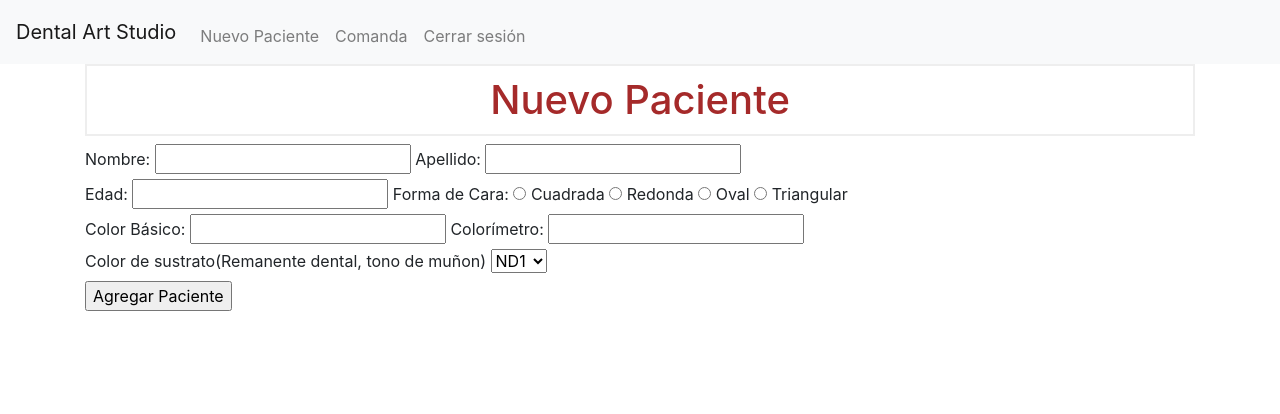
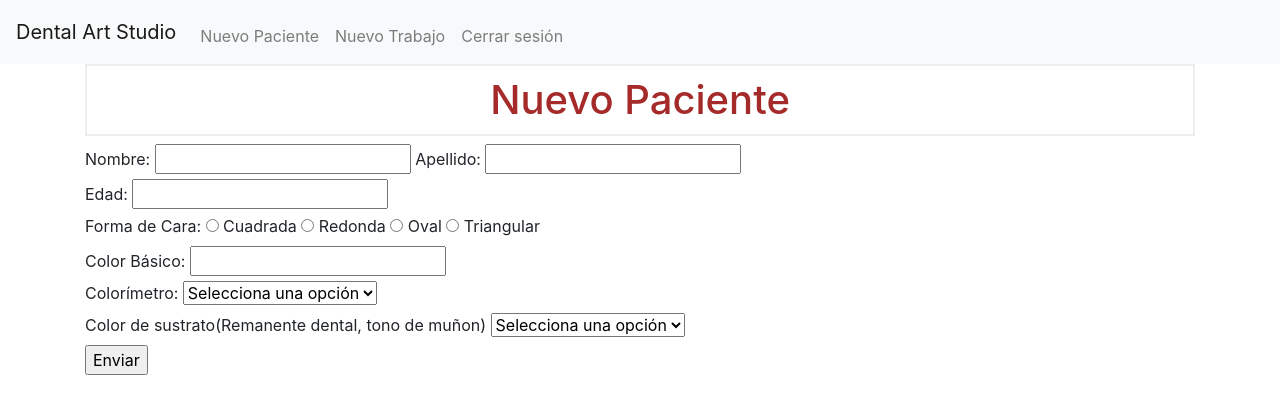
Before and after one commit to franktl1320/dentist-art-studio, a Flask app: page /add_patient in a window 1280 px wide. Shown: the top 414 px of the page. Run offline with Flask 3, Linux system fonts and the light colour scheme; a user stored in the database is signed in; some libraries are stand-ins or nearby versions.

Commit message:
al parecer hice muchos cambios desde la ultima vez, todo bien hasta aqui antes de ponerle la forma de file upload

```diff
--- a/app.py
+++ b/app.py
@@ -150,6 +150,8 @@ def register():
 @app.route('/add_patient', methods=('GET','POST'))
 @login_required
 def add_patient():
+    GUM_COLOR_OPTIONS = ['ND1', 'ND2', 'ND3', 'ND4', 'ND5', 'ND6', 'ND7', 'ND8', 'ND9']
+    COLORIMETER_OPTIONS = ['A1', 'A2', 'A3', 'A3.5', 'A4', 'B1', 'B2', 'B3', 'B4', 'C1', 'C2', 'C3', 'C4', 'D2', 'D3', 'D4']
     if request.method == 'POST':
         # Aquí va el código para manejar el formulario de agregar paciente
         #Ensure name was submitted
@@ -191,14 +193,14 @@ def add_patient():
             return apology("Ocurrió un error al agregar el paciente: " + str(e))
     else:
         # Si el método es GET, mostramos el formulario de agregar paciente
-        return render_template('add_patient.html')
+        return render_template('add_patient.html', colorimeter_options=COLORIMETER_OPTIONS, gum_color_options=GUM_COLOR_OPTIONS)
 
 
 @app.route('/add_job/<int:patient_id>', methods=('GET','POST'))
 @login_required
 def add_job(patient_id):
-    job_type_list = ['Corona', 'Carilla', 'Incrustación', 'Encerado']
-    job_material_list =['Metal-Cerámica', 'E-Max', 'Zirconia', 'Ceromero', 'P.M.M.A.']
+    JOB_TYPE_LIST = ['Corona', 'Carilla', 'Incrustación', 'Encerado']
+    JOB_MATERIAL_LIST =['Metal-Cerámica', 'E-Max', 'Zirconia', 'Ceromero', 'P.M.M.A.']
     patients = get_patients(session.get("user_id"))
     patient = next((patient for patient in patients if patient['id'] == patient_id), None)
     # Verificar si el paciente es "falsy"
@@ -218,9 +220,6 @@ def add_job(patient_id):
         job_material = request.form.get('job_material')
         job_option = request.form.get('job_option')
         status = f'Recibido'
-
-
-
         try:
             conn = get_db_connection()
             db = conn.cursor()
@@ -235,4 +234,4 @@ def add_job(patient_id):
         except Exception as e:
             print(f"Ocurrio un eror: {e}")
             return apology("Ocurrió un error al agregar el trabajo")
-    return render_template('add_job.html', patient=patient, job_type_list=job_type_list, job_material_list=job_material_list)
+    return render_template('add_job.html', patient=patient, job_type_list=JOB_TYPE_LIST, job_material_list=JOB_MATERIAL_LIST)
--- a/templates/add_patient.html
+++ b/templates/add_patient.html
@@ -22,6 +22,7 @@
 
         <label for="age">Edad:</label>
         <input type="number" id="age"name="age">
+        <br>
 
         <label>Forma de Cara: </label>
         <input type="radio" id="squared" name="face_shape" value="Cuadrada">
@@ -36,24 +37,23 @@
 
         <label for="basic_color">Color Básico:</label>
         <input type="text" name="basic_color">
+        <br>
         <label for="colorimeter">Colorímetro:</label>
-        <input type="text" name="colorimeter">
+        <select name="colorimeter" id="colorimeter">
+            <option value="" hidden selected>Selecciona una opción</option>
+            {% for option in colorimeter_options %}
+            <option value="{{ option }}">{{ option }}</option>
+            {% endfor %}
+        </select>
         <br>
-
         <label for="gum_color">Color de sustrato(Remanente dental, tono de muñon)</label>
         <select id="gum_color" name="gum_color">
-            <option value="nd1">ND1</option>
-            <option value="nd2">ND2</option>
-            <option value="nd3">ND3</option>
-            <option value="nd4">ND4</option>
-            <option value="nd5">ND5</option>
-            <option value="nd6">ND6</option>
-            <option value="nd7">ND7</option>
-            <option value="nd8">ND8</option>
-            <option value="nd9">ND9</option>
-        </select><br>
-        <input type="submit" value="Agregar Paciente">
-    </div>
-</form>
+            <option value="" hidden selected>Selecciona una opción</option>
+            {% for option in gum_color_options %}
+                <option value="{{ option }}">{{ option }}</option>
+            {% endfor %}
+        </select>
+        <br>
+        <input type="submit" value="Enviar">
 
 {% endblock %}
--- a/templates/base.html
+++ b/templates/base.html
@@ -24,7 +24,7 @@
             {% if session["user_id"] %}
             <ul class="navbar-nav ms-auto mt-2">
               <li class="nav-item"><a class="nav-link" href="{{ url_for('add_patient') }}">Nuevo Paciente</a></li>
-              <li class="nav-item"><a class="nav-link" href="{{ url_for('comanda') }}">Comanda</a></li>
+              <li class="nav-item"><a class="nav-link" href="{{ url_for('add_job', patient_id='0') }}">Nuevo Trabajo</a></li>
               <li class="nav-item"><a class="nav-link" href="{{ url_for('logout') }}">Cerrar sesión</a></li>
             </ul>
 
```
Also changed, not shown: database.db.
